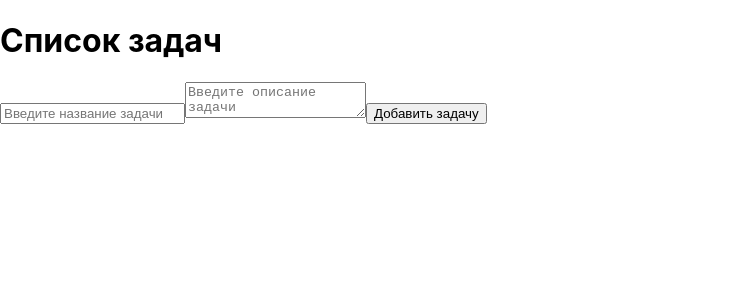
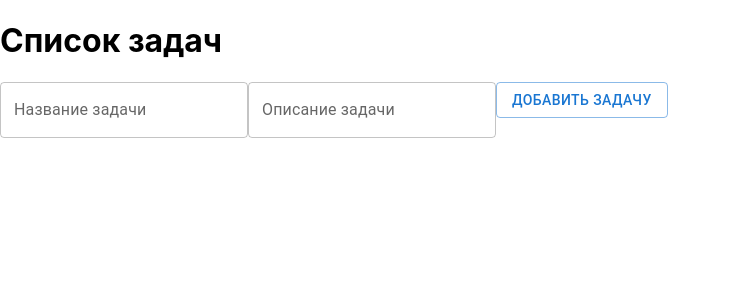
Before and after one commit to Hydrobee3000/todo, a React (Create React App) app: page / in a window 1280 px wide. Shown: the top 300 px of the page, without its empty margins (0-731 px from the left). Built offline with nearby package versions, Linux system fonts and the light colour scheme.

Commit message:
Добавлена библиотека компонентов Material UI

```diff
--- a/package.json
+++ b/package.json
@@ -3,6 +3,9 @@
   "version": "0.1.0",
   "private": true,
   "dependencies": {
+    "@emotion/react": "^11.11.1",
+    "@emotion/styled": "^11.11.0",
+    "@mui/material": "^5.14.3",
     "@types/jest": "^27.5.2",
     "@types/node": "^16.18.39",
     "@types/react": "^18.2.18",
--- a/src/components/TaskForm.tsx
+++ b/src/components/TaskForm.tsx
@@ -1,5 +1,6 @@
 import React, { useState } from 'react'
 import { Task } from '../types'
+import { TextField, Button } from '@mui/material'
 
 const TaskForm: React.FC<{ onCreateTask: (newTask: Task) => void }> = ({ onCreateTask }) => {
   const [title, setTitle] = useState('')
@@ -16,9 +17,27 @@ const TaskForm: React.FC<{ onCreateTask: (newTask: Task) => void }> = ({ onCreat
 
   return (
     <form onSubmit={handleSubmit}>
-      <input type='text' placeholder='Введите название задачи' value={title} onChange={(e) => setTitle(e.target.value)} />
-      <textarea placeholder='Введите описание задачи' value={description} onChange={(e) => setDescription(e.target.value)} />
-      <button type='submit'>Добавить задачу</button>
+      <TextField
+        id='outlined-basic'
+        label='Название задачи'
+        variant='outlined'
+        placeholder='Введите название задачи'
+        value={title}
+        onChange={(e) => setTitle(e.target.value)}
+      />
+
+      <TextField
+        id='outlined-basic'
+        label='Описание задачи'
+        variant='outlined'
+        placeholder='Введите описание задачи'
+        value={description}
+        onChange={(e) => setDescription(e.target.value)}
+      />
+
+      <Button type='submit' variant='outlined'>
+        Добавить задачу
+      </Button>
     </form>
   )
 }
```
Also changed, not shown: 1 other file (tests, documents, lock files or other folders).
